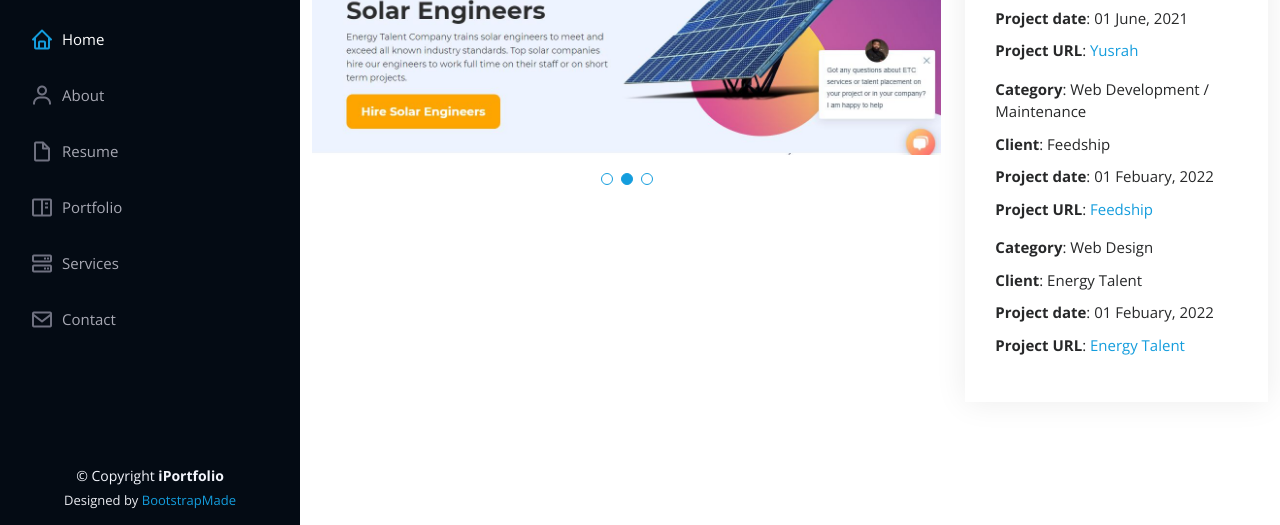
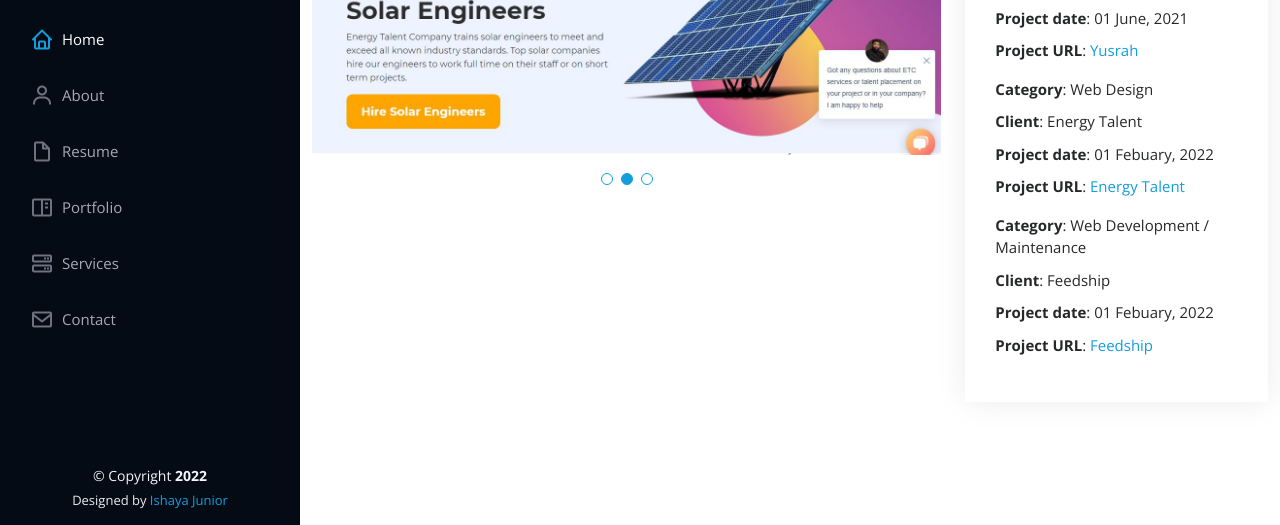
Before and after one commit to kishya20/Kishya20.github.io, a plain HTML site: page portfolio-details.html in a window 1280 px wide. Shown: the part 275-800 px from the top of the page. Drawn offline with nearby package versions, Linux system fonts and the light colour scheme.

Commit message:
fixed arrangemnt

```diff
--- a/portfolio-details.html
+++ b/portfolio-details.html
@@ -122,31 +122,22 @@
               </ul>
 
               <ul>
-                <li><strong>Category</strong>: Web Development / Maintenance</li>
-                <li><strong>Client</strong>: Feedship </li>
-                <li><strong>Project date</strong>: 01 Febuary, 2022</li>
-                <li><strong>Project URL</strong>: <a href="https://feedship.nerdzfactory.co/">Feedship</a></li>
-              </ul>
-
-
-
-
-              <ul>
                 <li><strong>Category</strong>: Web Design</li>
                 <li><strong>Client</strong>: Energy Talent </li>
                 <li><strong>Project date</strong>: 01 Febuary, 2022</li>
                 <li><strong>Project URL</strong>: <a href="https://www.energytalentco.com/">Energy Talent</a></li>
               </ul>
 
-
+              <ul>
+                <li><strong>Category</strong>: Web Development / Maintenance</li>
+                <li><strong>Client</strong>: Feedship </li>
+                <li><strong>Project date</strong>: 01 Febuary, 2022</li>
+                <li><strong>Project URL</strong>: <a href="https://feedship.nerdzfactory.co/">Feedship</a></li>
+              </ul>
             </div>
-
           </div>
 
-
-
         </div>
-
       </div>
     </section><!-- End Portfolio Details Section -->
 
@@ -156,14 +147,11 @@
   <footer id="footer">
     <div class="container">
       <div class="copyright">
-        &copy; Copyright <strong><span>iPortfolio</span></strong>
+        &copy; Copyright <strong><span> 2022</span></strong>
       </div>
       <div class="credits">
-        <!-- All the links in the footer should remain intact. -->
-        <!-- You can delete the links only if you purchased the pro version. -->
-        <!-- Licensing information: https://bootstrapmade.com/license/ -->
-        <!-- Purchase the pro version with working PHP/AJAX contact form: https://bootstrapmade.com/iportfolio-bootstrap-portfolio-websites-template/ -->
-        Designed by <a href="https://bootstrapmade.com/">BootstrapMade</a>
+
+        Designed by <a href="https://kishya20.github.io/">Ishaya Junior </a>
       </div>
     </div>
   </footer><!-- End  Footer -->
```
Also changed, not shown: index.html (+2 -3 lines).
